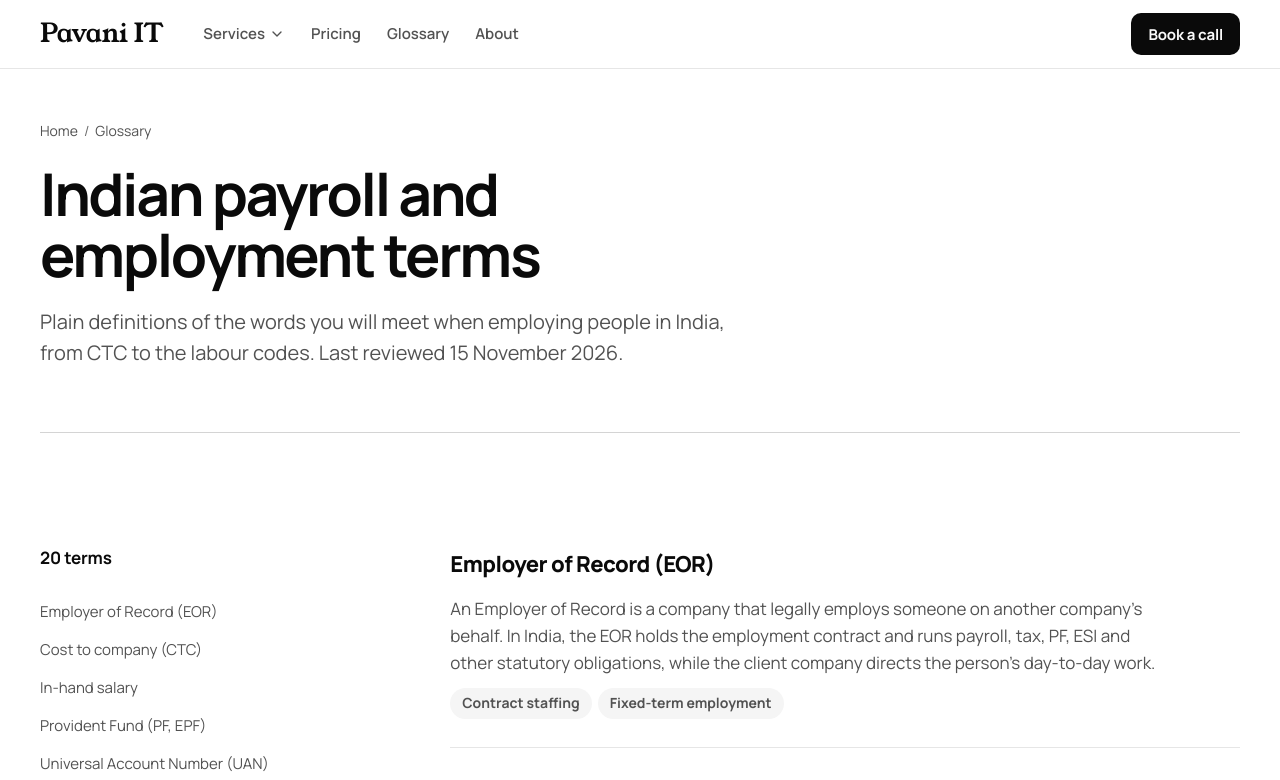
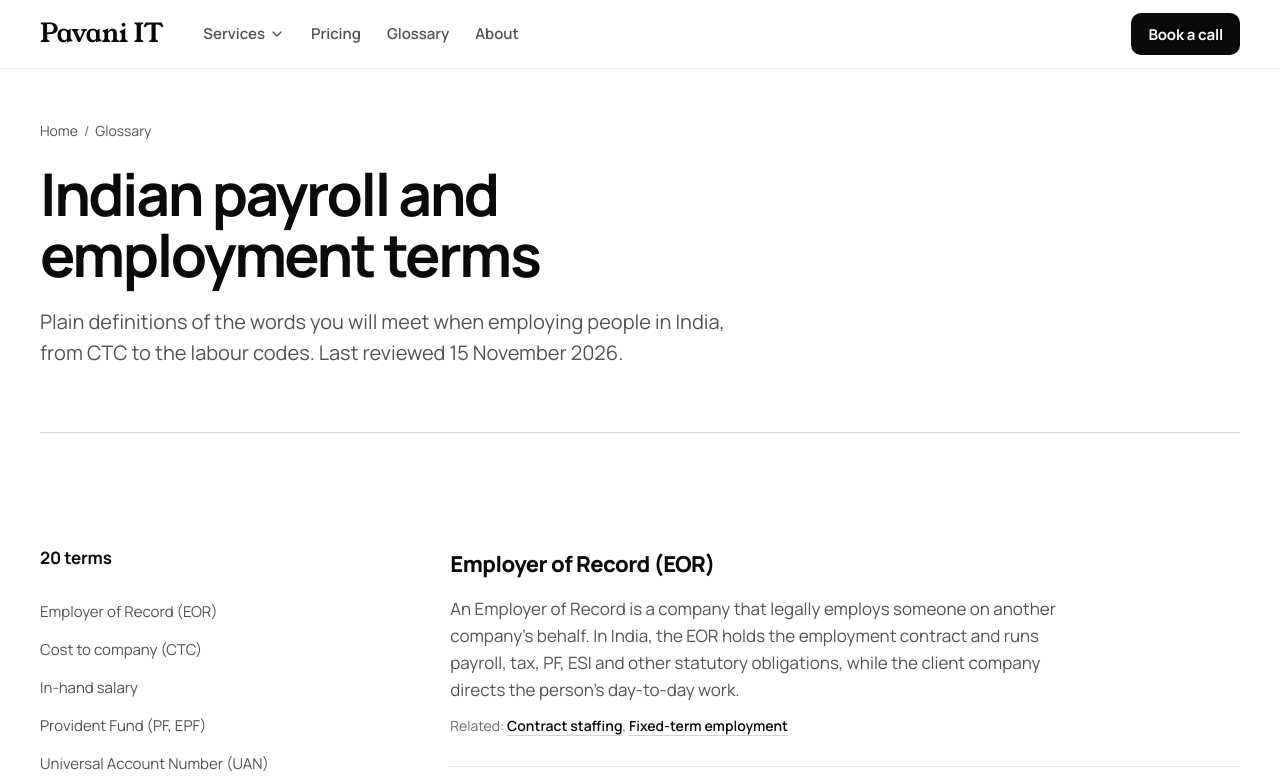
Before and after one commit to Varunsai2000/pavaniit-com, a Next.js app: page /glossary in a window 1280 px wide. Shown: the top 780 px of the page. Built offline with nearby package versions, Linux system fonts and the light colour scheme.

Commit message:
Glossary: readable measure, related terms as one labelled link line

```diff
--- a/src/app/globals.css
+++ b/src/app/globals.css
@@ -536,9 +536,11 @@ table { font-variant-numeric: tabular-nums; }
 .term { padding-block: var(--space-7); border-top: var(--border-hairline) solid var(--color-line); }
 .term:first-child { border-top: 0; padding-top: 0; }
 .term h2 { font-size: var(--text-2xl); font-weight: var(--weight-heavy); letter-spacing: var(--tracking-title); }
-.term p { margin-top: var(--space-3); color: var(--color-ink-2); max-width: var(--measure-prose); }
-.term-related { display: flex; flex-wrap: wrap; gap: var(--space-1-5); margin-top: var(--space-4); font-size: var(--text-sm); }
-.term-related a { padding: var(--space-1) var(--space-3); border-radius: var(--radius-pill); background: var(--color-surface); text-decoration: none; font-weight: var(--weight-bold); }
+.term p { margin-top: var(--space-3); color: var(--color-ink-2); max-width: var(--measure-lead); }
+/* Related terms: one quiet line of links, not a row of pills. */
+.term .term-related { margin-top: var(--space-3); font-size: var(--text-sm); color: var(--color-ink-3); }
+.term-related a { font-weight: var(--weight-semibold); color: var(--color-ink); text-decoration: underline; text-decoration-thickness: var(--border-hairline); text-underline-offset: var(--underline-offset); text-decoration-color: var(--color-line-strong); }
+@media (hover: hover) and (pointer: fine) { .term-related a:hover { text-decoration-color: var(--color-ink); } }
 .term:target h2 { color: var(--color-inverse); }
 
 /* People (about) */
--- a/src/app/glossary/page.tsx
+++ b/src/app/glossary/page.tsx
@@ -1,4 +1,5 @@
 import type { Metadata } from "next";
+import { Fragment } from "react";
 import { Crumbs, CtaBand, JsonLd } from "@/components/bits";
 import { breadcrumbSchema } from "@/content/schema";
 import { glossary, glossaryReviewed, glossarySources } from "@/content/glossary";
@@ -63,8 +64,12 @@ export default function Page() {
                   <p>{t.definition}</p>
                   {t.related && (
                     <p className="term-related">
-                      {t.related.map((r) => (
-                        <a key={r} href={`#${r}`}>{byId.get(r)?.term ?? r}</a>
+                      Related:{" "}
+                      {t.related.map((r, i) => (
+                        <Fragment key={r}>
+                          {i > 0 && ", "}
+                          <a href={`#${r}`}>{byId.get(r)?.term ?? r}</a>
+                        </Fragment>
                       ))}
                     </p>
                   )}
```
Also changed, not shown: 1 other file (tests, documents, lock files or other folders).
